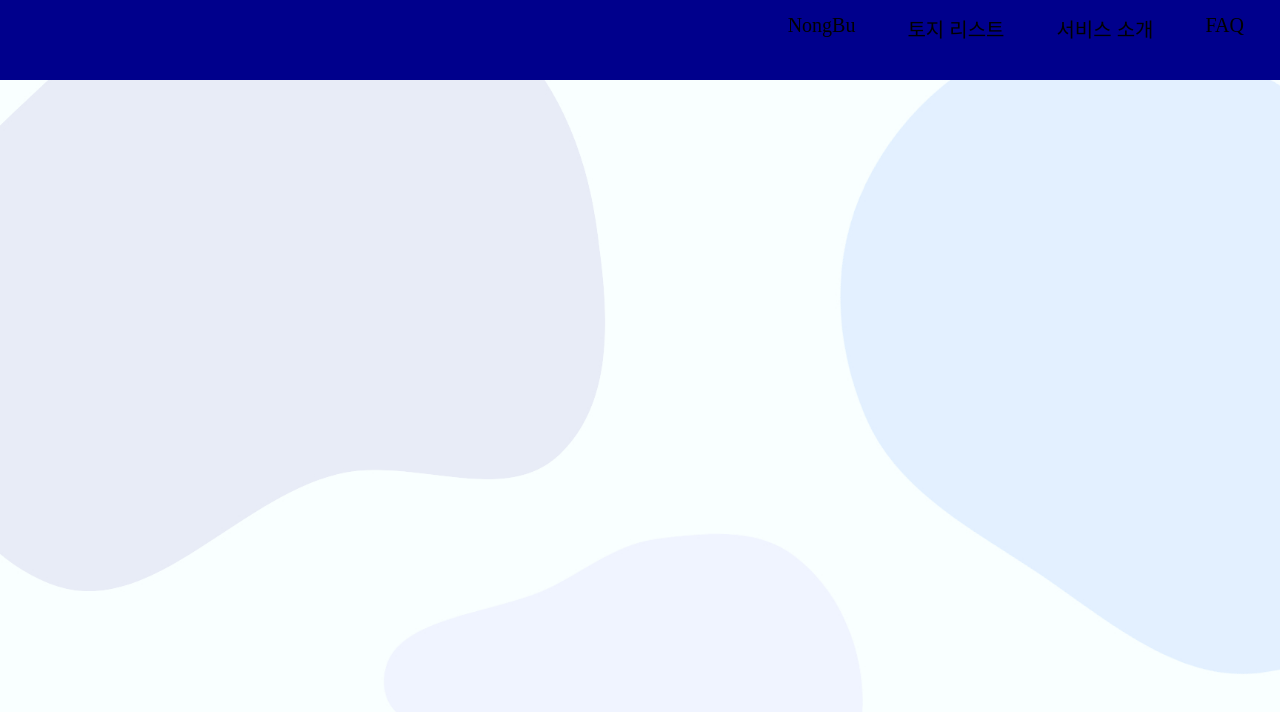
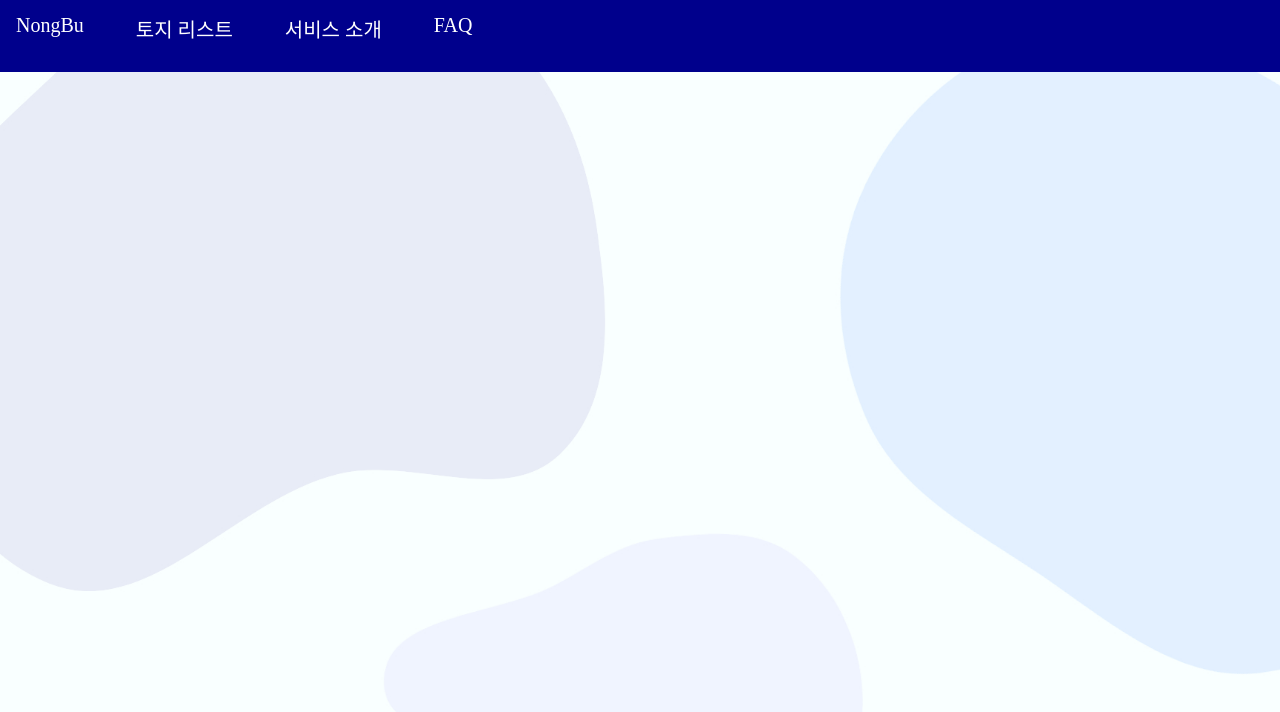
Before and after one commit to siwon99/KT-AIVLE-SCHOOL-BigProject, a React (Vite) app: page / in a window 1280 px wide. Shown: the top 712 px of the page. Built offline with nearby package versions, Linux system fonts and the light colour scheme; the HTML template or start-up script is replaced by a standard one.

Commit message:
네브바 디자인 수정(1)

```diff
--- a/src/pages/navbar/navbar.css
+++ b/src/pages/navbar/navbar.css
@@ -1,18 +1,21 @@
 .navbar {
+    display: flex;
     position: fixed;
+    width: 100%;
+    height: 9vh;
     top: 0;
-    height: 10%;
+  }
+
+  .navbar nav {
+    display: flex;
+    height: 100%;
     width: 100%;
     background-color: #00008C;
   }
 
   .navbar nav ul {
-    list-style-type: none;
-    margin: 0;
-    padding: 0;
-    overflow: hidden;
-    display: flex;
-    justify-content: space-around; /* 리스트 아이템들이 고르게 배치되도록 설정 */
+    width: 100%;
+    list-style-type: none; /*리스트 아이템 앞 점 제거*/
   }
 
   .navbar nav ul li {
@@ -20,13 +23,6 @@
   }
 
   .navbar nav ul li a {
-    display: block;
-    color: #000; /* 원하는 텍스트 색상으로 변경 가능 */
-    text-align: center;
-    padding: 14px 16px;
-    text-decoration: none;
+    color: white;
+    text-decoration: none; /* 링크의 밑줄 제거 */
   }
-
-  .navbar nav ul li a:hover {
-    background-color: #ddd; /* 원하는 호버 색상으로 변경 가능 */
-  }
```
